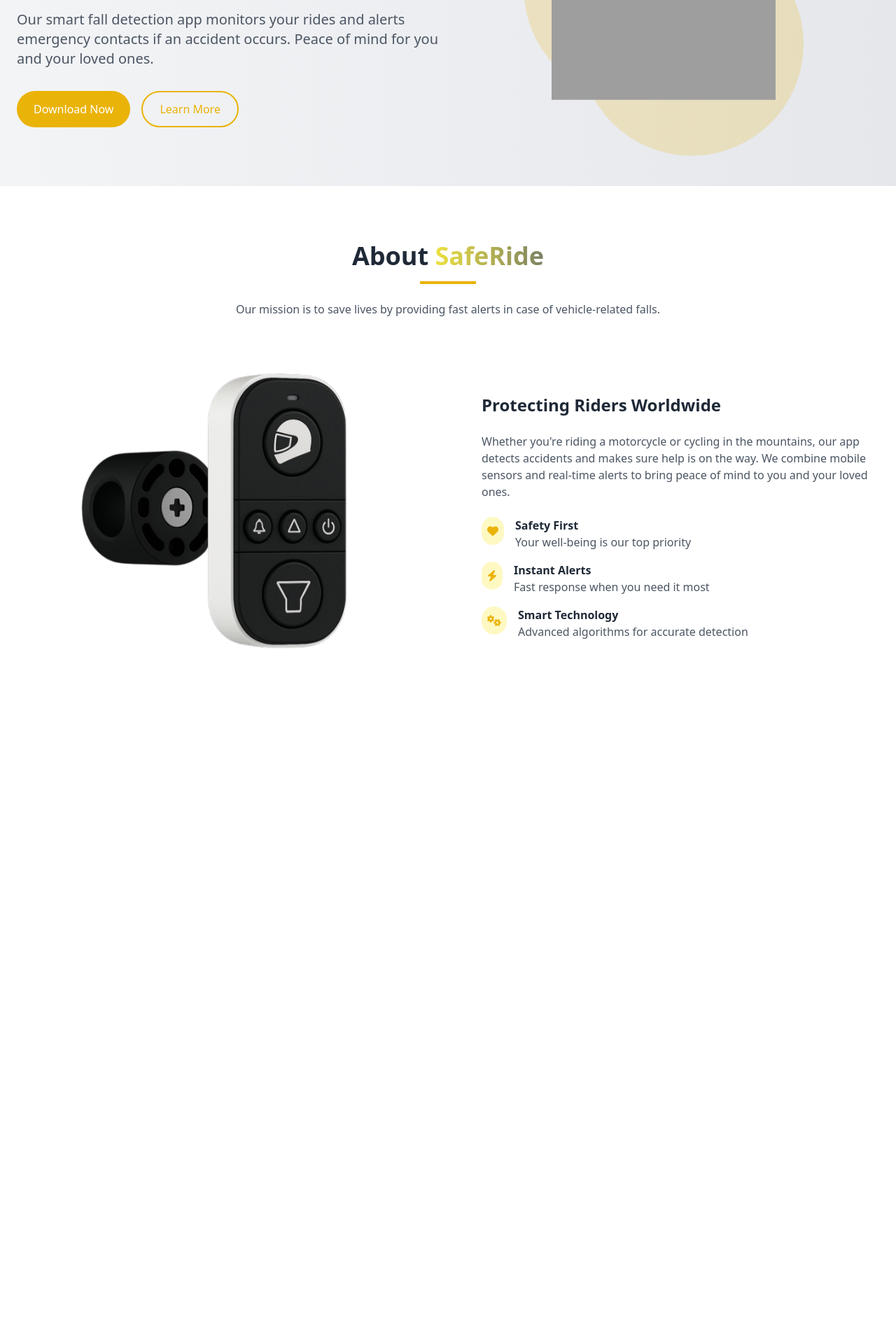
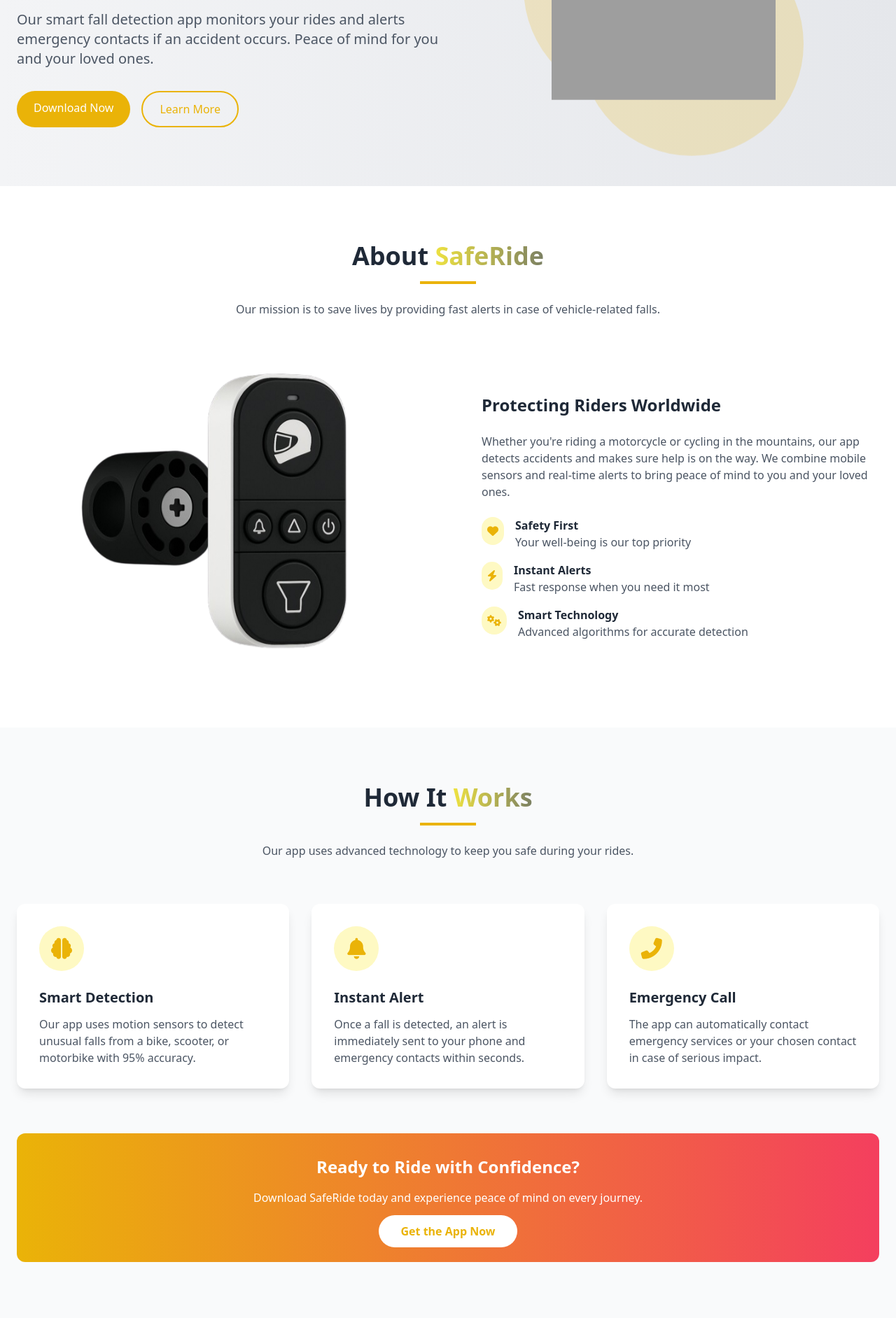
Before and after one commit to Yaser-Yjj/SafeRide-WebSite, a PHP site: page / in a window 1280 px wide. Shown: the part 278-2162 px from the top of the page at 70% size. Before the commit the page ends 1205 px from the top, so only its background shows below. Run offline with PHP 8.4, Linux system fonts and the light colour scheme; some libraries are stand-ins or nearby versions; grey boxes are pictures that could not be loaded.

Commit message:
Features  section

```diff
--- a/index.php
+++ b/index.php
@@ -69,12 +69,12 @@
                     Our smart fall detection app monitors your rides and alerts emergency contacts if an accident occurs. Peace of mind for you and your loved ones.
                 </p>
                 <div class="flex space-x-4">
-                    <button class="bg-yellow-500 hover:bg-yellow-600 text-white px-6 py-3 rounded-full font-medium transition-all transform hover:scale-105">
+                    <a href="#" class="bg-yellow-500 hover:bg-yellow-600 text-white px-6 py-3 rounded-full font-medium transition-all transform hover:scale-105">
                         Download Now
-                    </button>
-                    <button class="border-2 border-yellow-500 text-yellow-500 dark:text-yellow-400 hover:bg-yellow-500 hover:text-white px-6 py-3 rounded-full font-medium transition-all transform hover:scale-105">
+                    </a>
+                    <a href="#" class="border-2 border-yellow-500 text-yellow-500 dark:text-yellow-400 hover:bg-yellow-500 hover:text-white px-6 py-3 rounded-full font-medium transition-all transform hover:scale-105">
                         Learn More
-                    </button>
+                    </a>
                 </div>
             </div>
             <div class="md:w-1/2 mt-10 md:mt-0 flex justify-center">
@@ -141,6 +141,66 @@
             </div>
         </div>
     </section>
+<!-- Features Section -->
+    <section id="features" class="py-20 bg-gray-50 dark:bg-gray-900 transition-colors duration-300">
+        <div class="container mx-auto px-6">
+            <div class="text-center mb-16">
+                <h2 class="text-3xl md:text-4xl font-bold mb-4">
+                    How It <span class="gradient-text">Works</span>
+                </h2>
+                <div class="w-20 h-1 bg-yellow-500 mx-auto mb-6"></div>
+                <p class="max-w-2xl mx-auto text-gray-600 dark:text-gray-300">
+                    Our app uses advanced technology to keep you safe during your rides.
+                </p>
+            </div>
+
+            <div class="grid grid-cols-1 md:grid-cols-3 gap-8">
+                <!-- Feature 1 -->
+                <div class="bg-white dark:bg-gray-800 p-8 rounded-xl shadow-lg card-hover transition-all duration-300">
+                    <div class="w-16 h-16 bg-yellow-100 dark:bg-yellow-900 rounded-full flex items-center justify-center mb-6">
+                        <i class="fas fa-brain text-3xl text-yellow-500 dark:text-yellow-300"></i>
+                    </div>
+                    <h3 class="text-xl font-bold mb-3">Smart Detection</h3>
+                    <p class="text-gray-600 dark:text-gray-300">
+                        Our app uses motion sensors to detect unusual falls from a bike, scooter, or motorbike with 95% accuracy.
+                    </p>
+                </div>
+
+                <!-- Feature 2 -->
+                <div class="bg-white dark:bg-gray-800 p-8 rounded-xl shadow-lg card-hover transition-all duration-300">
+                    <div class="w-16 h-16 bg-yellow-100 dark:bg-yellow-900 rounded-full flex items-center justify-center mb-6">
+                        <i class="fas fa-bell text-3xl text-yellow-500 dark:text-yellow-300"></i>
+                    </div>
+                    <h3 class="text-xl font-bold mb-3">Instant Alert</h3>
+                    <p class="text-gray-600 dark:text-gray-300">
+                        Once a fall is detected, an alert is immediately sent to your phone and emergency contacts within seconds.
+                    </p>
+                </div>
+
+                <!-- Feature 3 -->
+                <div class="bg-white dark:bg-gray-800 p-8 rounded-xl shadow-lg card-hover transition-all duration-300">
+                    <div class="w-16 h-16 bg-yellow-100 dark:bg-yellow-900 rounded-full flex items-center justify-center mb-6">
+                        <i class="fas fa-phone-alt text-3xl text-yellow-500 dark:text-yellow-300"></i>
+                    </div>
+                    <h3 class="text-xl font-bold mb-3">Emergency Call</h3>
+                    <p class="text-gray-600 dark:text-gray-300">
+                        The app can automatically contact emergency services or your chosen contact in case of serious impact.
+                    </p>
+                </div>
+            </div>
+
+            <div class="mt-16 bg-gradient-to-r from-yellow-500 to-rose-500 rounded-xl p-8 text-white">
+                <div class="max-w-3xl mx-auto text-center">
+                    <h3 class="text-2xl font-bold mb-4">Ready to Ride with Confidence?</h3>
+                    <p class="mb-6">Download SafeRide today and experience peace of mind on every journey.</p>
+                    <a href="#" class="bg-white text-yellow-500 hover:bg-gray-100 px-8 py-3 rounded-full font-bold transition-all transform hover:scale-105">
+                        Get the App Now
+                    </a>
+                </div>
+            </div>
+        </div>
+    </section>
+
 
 
 
```
Also changed, not shown: src/output.css (+64 -0 lines).
